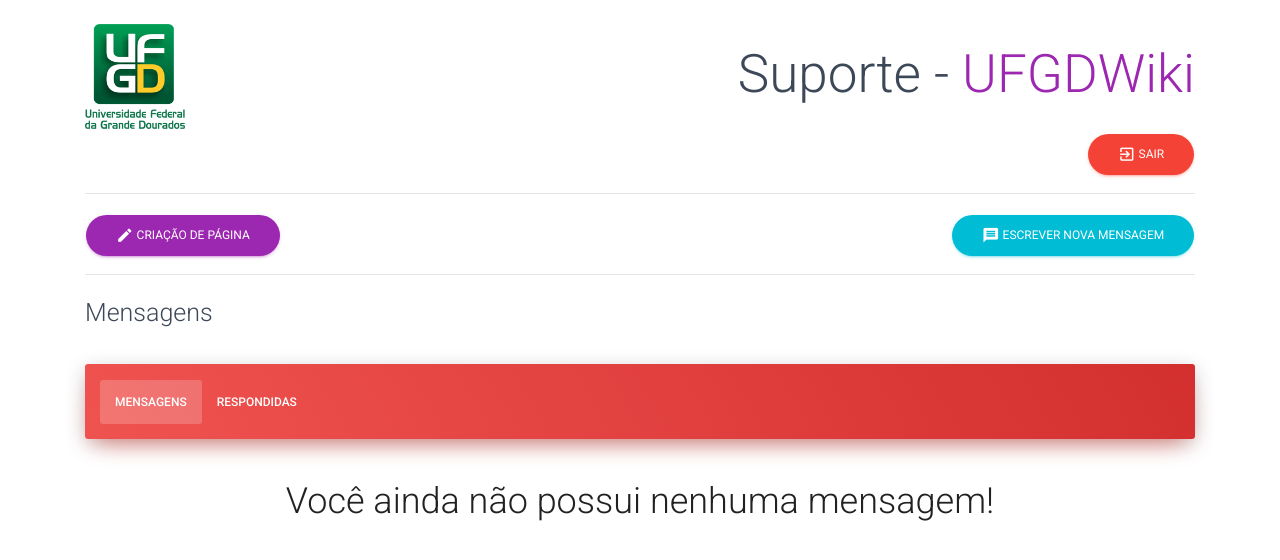
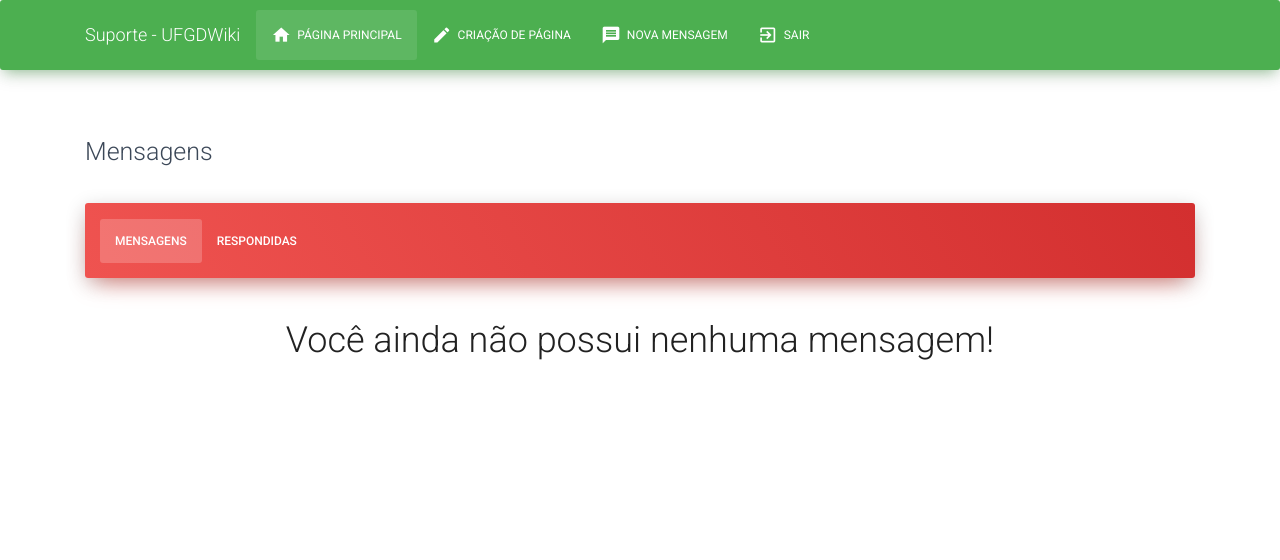
Before and after one commit to pedropenha/suporte, a PHP site: page / in a window 1280 px wide. Shown: the top 560 px of the page. Run offline with PHP 8.4, Linux system fonts and the light colour scheme; the visitor is signed in with stand-in values (Sample User, id 1); data that the repository does not hold is empty; some libraries are stand-ins or nearby versions.

Commit message:
adicionando navbar

```diff
--- a/index.php
+++ b/index.php
@@ -29,32 +29,38 @@ if(!isset($_SESSION['user']) && empty($_SESSION['user'])) {
         <title>Login - Suporte</title>
     </head>
     <body style="background-color: white !important;">
+    <nav class="navbar navbar-expand-lg bg-success">
+        <div class="container">
+            <a class="navbar-brand" href="/suporte" style="color: white !important;">Suporte - UFGDWiki</a>
+            <button class="navbar-toggler" type="button" data-toggle="collapse" data-target="#navbarNav" aria-controls="navbarNav" aria-expanded="false" aria-label="Toggle navigation">
+                <i class="material-icons text-light">
+                    menu
+                </i>
+            </button>
+            <div class="collapse navbar-collapse" id="navbarNav">
+                <ul class="navbar-nav">
+                    <li class="nav-item active">
+                        <a class="nav-link" href="index.php" style="color: white;"><i class="material-icons">home</i> Página principal  <span class="sr-only">(current)</span></a>
+                    </li>
+                    <li class="nav-item">
+                        <a class="nav-link" href="create-page.php"><i class="material-icons">create</i> Criação de página</a>
+                    </li>
+                    <li class="nav-item">
+                        <a class="nav-link" href="contato.php"><i class="material-icons">message</i> Nova mensagem</a>
+                    </li>
+                    <li class="nav-item">
+                        <a class="nav-link" onclick="let r = confirm('Deseja sair do sistema?');
+                            if(r === true) window.location.href='sair.php';">
+                            <i class="material-icons">exit_to_app</i> Sair
+                        </a>
+                    </li>
+                </ul>
+            </div>
+        </div>
+    </nav>
     <div class="container">
         <?php $url = $_SERVER['BASE_URL'];?>
-        <div class="header">
-            <br/>
-            <img src="assets/img/ufgd-universidade-federal-da-grande-dourados-logo-BA008DE1C7-seeklogo.com.png" style="width: 100px; height: 105px;">
-            <h1 style="float: right;">Suporte - <a class="link-hover" onclick="let r = confirm('Deseja ir para UFGDWiki'); if(r === true) window.location.href='<?php echo $url;?>/UFGDWiki';"
-                style="cursor: pointer;">UFGDWiki</a></h1>
-
-            <br/>
-            <a class="btn btn-danger btn-round text-button" onclick="let r = confirm('Deseja sair do sistema?');
-if(r === true) window.location.href='sair.php';" style="float: right">
-                <i class="material-icons">exit_to_app</i> Sair
-            </a>
-            <br/>
-            <br/>
-        </div>
-        <hr/>
-        <div>
-            <a class="btn btn-info btn-round" href="contato.php" style="float: right;">
-                <i class="material-icons">message</i> Escrever nova mensagem</a>
-            <a class="btn btn-primary btn-round" href="create-page.php" style="float: left;">
-                <i class="material-icons">create</i> Criação de página</a>
-        </div>
         <br/>
-        <br/>
-        <hr/>
         <h3>Mensagens</h3>
         <br/>
         <div class="card card-nav-tabs card-plain">
@@ -87,15 +93,14 @@ if(r === true) window.location.href='sair.php';" style="float: right">
                             foreach ($user as $item):
                         ?>
                         <div class="card card-nav-tabs">
-                            <h3 class="card-header card-header-info">Usuario - <?php echo $item['usuario'];?></h3>
+                            <h3 class="card-header card-header-info text-center">Usuario - <?php echo $item['usuario']; if($item['respondida'] == 0)
+                                    echo "<span class=\"badge badge-danger\" style='float: right; margin-right: 10%;'>Não respondida</span>"?></h3>
                             <div class="card-body">
-                                <h4 class="card-text text-justify" style="margin-left: 10%;">Assunto - <?php echo $item['assunto']; if($item['respondida'] == 0)
-                                        echo "<span class=\"badge badge-danger\" style='float: right; margin-right: 10%;'>Não respondida</span>"?></h4>
+                                <h4 class="card-text text-justify" style="margin-left: 10%;">Assunto - <?php echo $item['assunto'];?></h4>
                                 <hr style="width: 50% !important;"/>
                                 <h4 class="card-text text-justify" style="margin-left: 10%;">Mensagem: <?php echo $item['mensagem']?></h4>
                                 <hr style="width: 50% !important;"/>
                                 <h4 class="card-text text-justify" style="margin-left: 10%; float: left;">Recebida dia: <?php echo $item['hora']?></h4>
-                                <a href="responder.php?id=<?php echo $item['id'];?>" class="btn btn-primary btn-round" style="float: right">Responder</a>
                             </div>
                         </div>
                         <hr/>
```
Also changed, not shown: contato.php (+24 -3 lines), create-page.php (+23 -2 lines), assets/css/style.css (line endings or trailing spaces).
